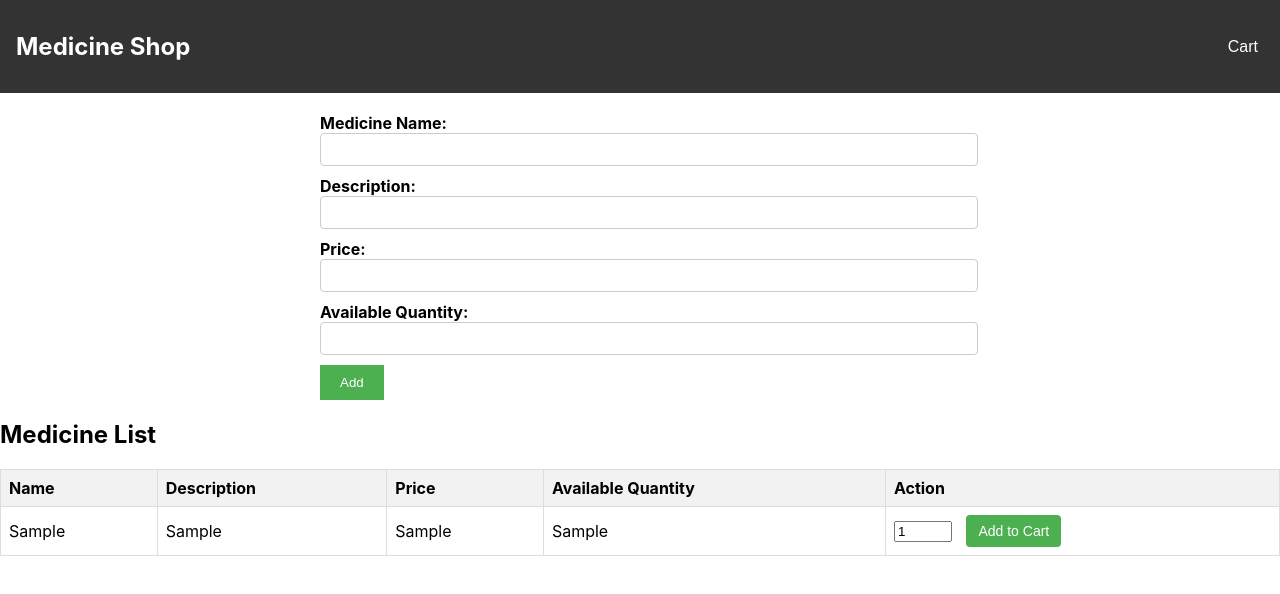
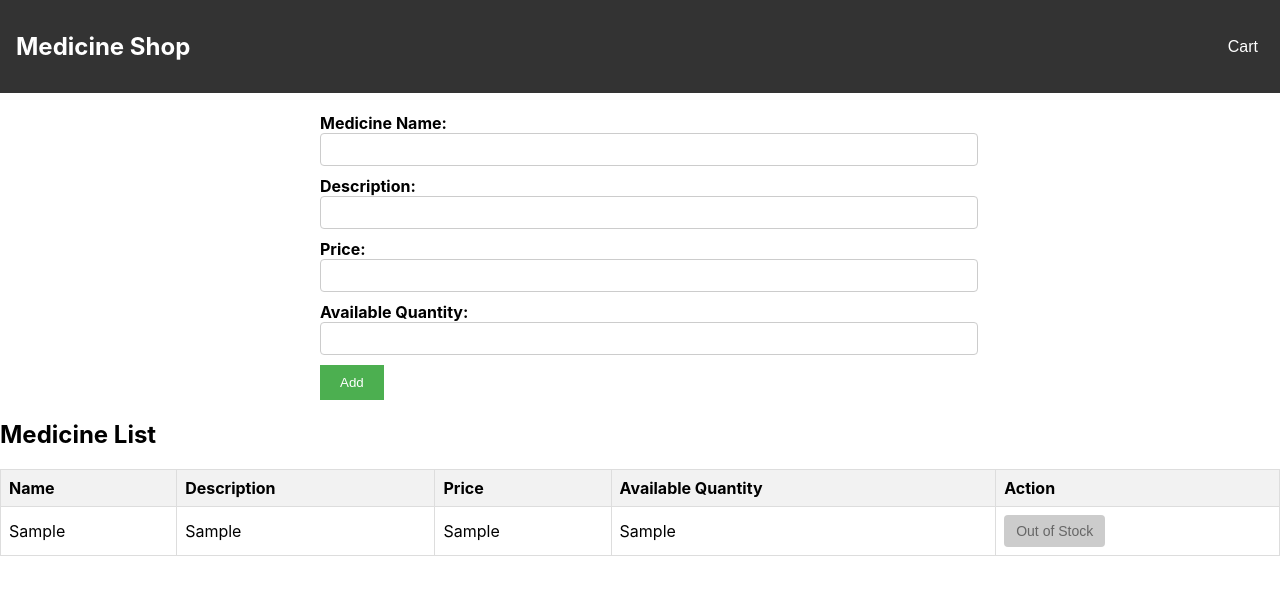
Before and after one commit to Wahidur612000/medicine-shop, a React (Create React App) app: page / in a window 1280 px wide. Both pictures are taken after typing "Sample", "Sample", "Sample", "Sample" into the empty fields and a click on the button "Add". Shown: the top 594 px of the page. Built offline with nearby package versions, Linux system fonts and the light colour scheme.

Commit message:
Perfect with out of stock

```diff
--- a/src/components/Cart.js
+++ b/src/components/Cart.js
@@ -1,5 +1,6 @@
 import React from 'react';
 import styles from './Cart.module.css'; // Importing styles
+import Card from './Card';
 
 const Cart = ({ cartItems, onIncrement, onDecrement, onOrder, onClose }) => {
   const calculateTotal = () => {
@@ -11,6 +12,7 @@ const Cart = ({ cartItems, onIncrement, onDecrement, onOrder, onClose }) => {
   };
 
   return (
+    <Card>
     <div className={styles.cart}>
       <h2>Cart</h2>
       <table>
@@ -46,6 +48,7 @@ const Cart = ({ cartItems, onIncrement, onDecrement, onOrder, onClose }) => {
       <button onClick={onOrder} className={styles.cartButton}>Order</button>
       <button onClick={onClose} className={styles.cartButton}>Close</button>
     </div>
+  </Card>
   );
 };
 
--- a/src/components/MedicineList.js
+++ b/src/components/MedicineList.js
@@ -14,7 +14,7 @@ const MedicineList = ({ medicines, addToCart }) => {
   }
 
   return (
-    <div className={styles.medicineList}> {/* Applying styles */}
+    <div className={styles.medicineList}>
       <h2>Medicine List</h2>
       <table>
         <thead>
@@ -34,8 +34,14 @@ const MedicineList = ({ medicines, addToCart }) => {
               <td>{medicine.price}</td>
               <td>{medicine.availableQuantity}</td>
               <td>
-                <input type="number" value={quantity} onChange={handleQuantityChange} className={styles.quantityInput} /> {/* Applying styles */}
-                <button onClick={() => addToCart(medicine, quantity)} className={styles.addToCartButton}>Add to Cart</button> {/* Applying styles */}
+                {medicine.availableQuantity > 0 ? (
+                  <>
+                    <input type="number" value={quantity} onChange={handleQuantityChange} className={styles.quantityInput} />
+                    <button onClick={() => addToCart(medicine, quantity)} className={styles.addToCartButton}>Add to Cart</button>
+                  </>
+                ) : (
+                  <button className={styles.disabledButton}>Out of Stock</button>
+                )}
               </td>
             </tr>
           ))}
--- a/src/components/MedicineList.module.css
+++ b/src/components/MedicineList.module.css
@@ -45,3 +45,16 @@
 .addToCartButton:hover {
   background-color: #45a049;
 }
+
+.disabledButton {
+  background-color: #ccc;
+  color: #666;
+  border: none;
+  padding: 8px 12px;
+  text-align: center;
+  text-decoration: none;
+  display: inline-block;
+  font-size: 14px;
+  border-radius: 4px;
+  cursor: not-allowed;
+}
```
Lines whose indentation alone changed are shown as unchanged.
